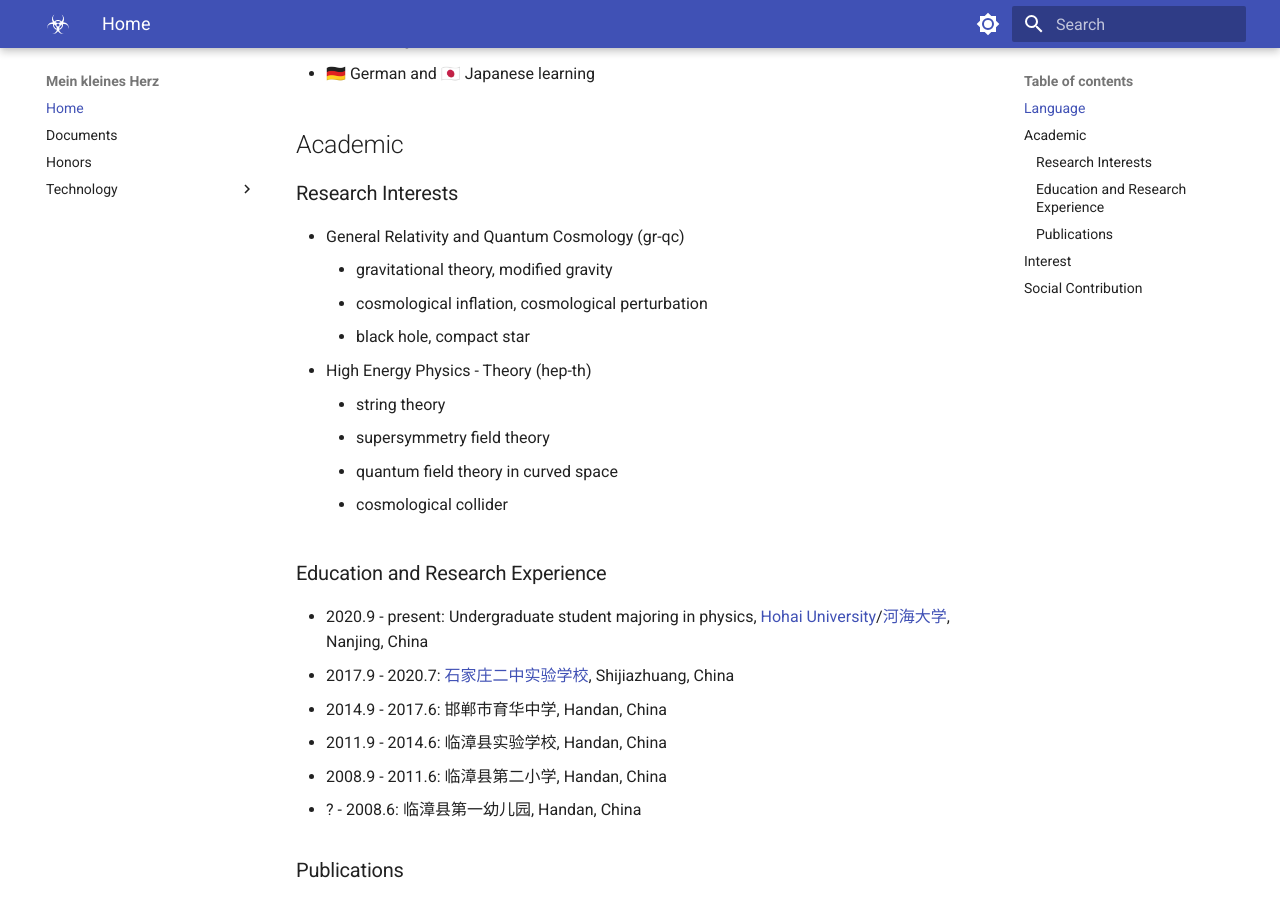
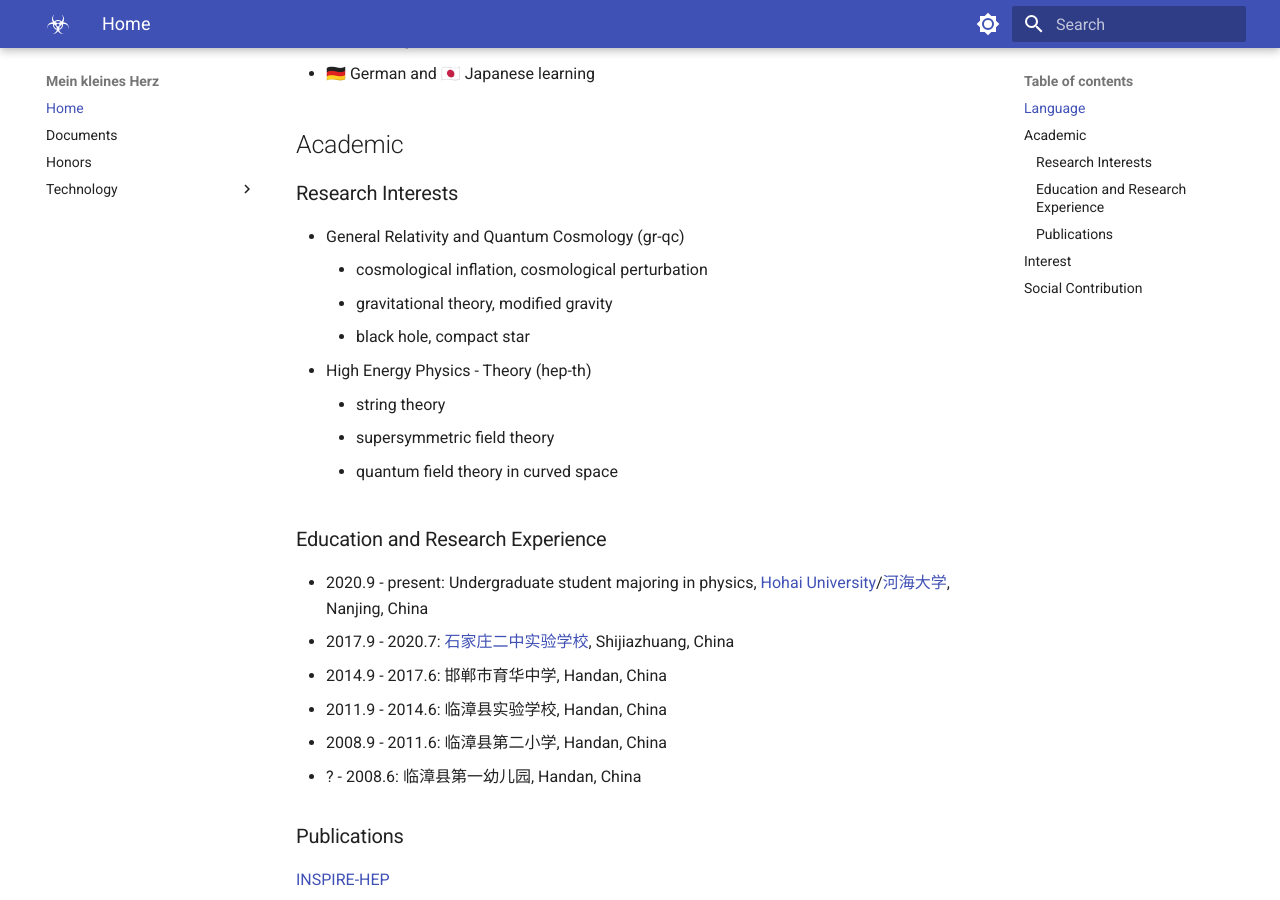
Before and after one commit to ph3n92h3/ph3n92h3.github.io, an MkDocs documentation site: the page built from docs/index.md, in a window 1280 px wide and 900 px high, scrolled down 737 px. Built offline with MkDocs 1.6.1 and Material for MkDocs 9.7.7, drawn with Linux system fonts in a browser that asks for light colours.

Commit message:
Update index.md

```diff
--- a/docs/index.md
+++ b/docs/index.md
@@ -21,14 +21,13 @@ My CV: [🇺🇸 / 🇬🇧 English](https://github.com/ph3n92h3/ph3n92h3.github
 ### Research Interests
 
 - General Relativity and Quantum Cosmology (gr-qc)
+    - cosmological inflation, cosmological perturbation
     - gravitational theory, modified gravity
-    - cosmological inflation, cosmological perturbation
     - black hole, compact star
 - High Energy Physics - Theory (hep-th)
     - string theory
-    - supersymmetry field theory
+    - supersymmetric field theory
     - quantum field theory in curved space
-    - cosmological collider
 
 ### Education and Research Experience
 
```
